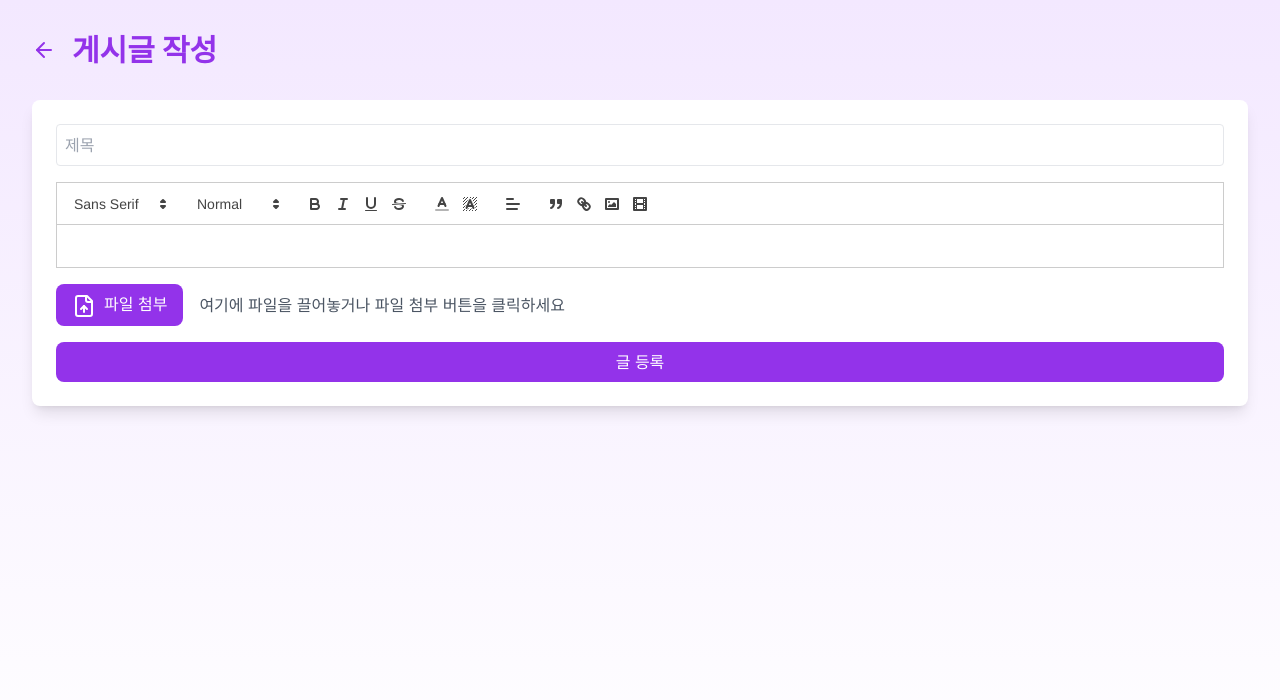
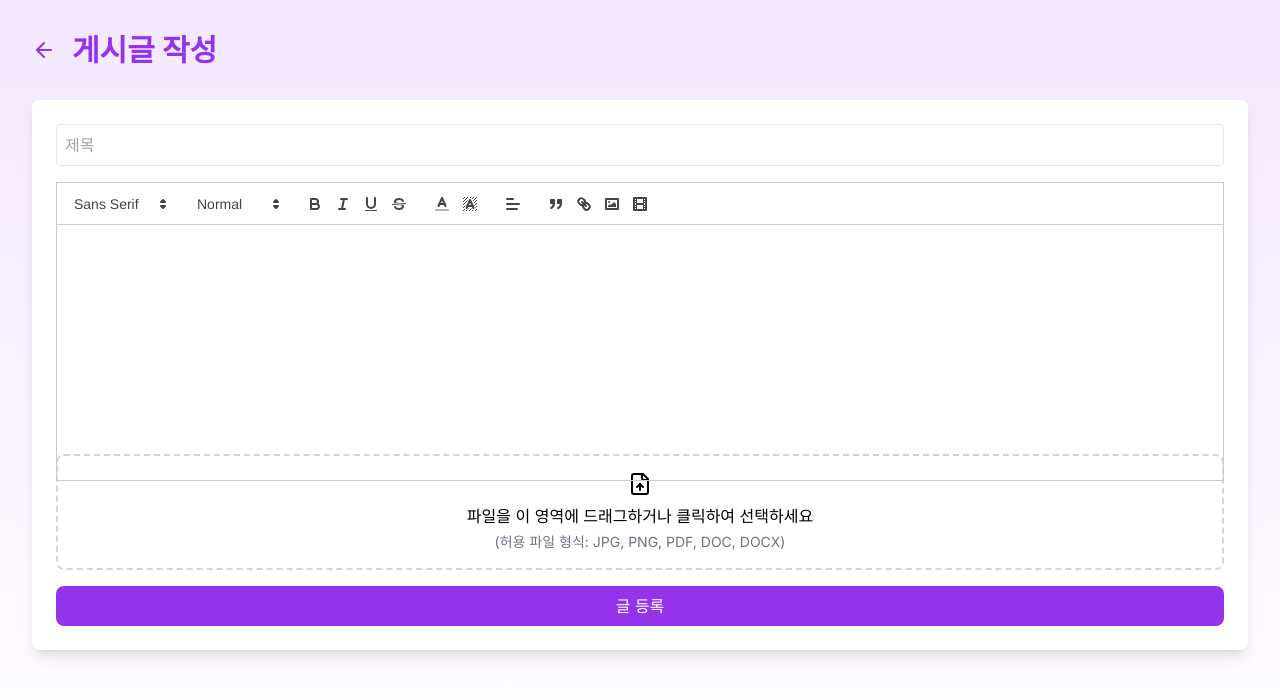
Before and after one commit to EXPOIR0405/illegal-webtoon-response-center, a Next.js app: page /writing in a window 1280 px wide. Shown: the top 700 px of the page. Built offline with nearby package versions, Linux system fonts and the light colour scheme.

Commit message:
글 작성 수정

```diff
--- a/package.json
+++ b/package.json
@@ -24,6 +24,7 @@
     "quill": "^2.0.2",
     "react": "^18.3.1",
     "react-dom": "^18.3.1",
+    "react-dropzone": "^14.2.3",
     "react-quill": "^2.0.0",
     "recharts": "^2.12.7"
   },
--- a/src/app/writing/page.js
+++ b/src/app/writing/page.js
@@ -1,9 +1,10 @@
 'use client'
 
-import { useState } from 'react'
-import { ArrowLeft, FileUp } from 'lucide-react'
+import { useState, useCallback } from 'react'
+import { ArrowLeft, FileUp, X } from 'lucide-react'
 import dynamic from 'next/dynamic'
 import { useRouter } from 'next/navigation'
+import { useDropzone } from 'react-dropzone'
 
 const ReactQuill = dynamic(() => import('react-quill'), { ssr: false })
 import 'react-quill/dist/quill.snow.css'
@@ -26,9 +27,20 @@ export default function WritingPage() {
     ],
   }
 
-  const handleFileChange = (e) => {
-    setFile(e.target.files[0])
-  }
+  const onDrop = useCallback((acceptedFiles) => {
+    setFile(acceptedFiles[0])
+  }, [])
+
+  const { getRootProps, getInputProps, isDragActive } = useDropzone({
+    onDrop,
+    accept: {
+      'image/*': ['.jpeg', '.jpg', '.png'],
+      'application/pdf': ['.pdf'],
+      'application/msword': ['.doc'],
+      'application/vnd.openxmlformats-officedocument.wordprocessingml.document': ['.docx']
+    },
+    multiple: false
+  })
 
   const handleSubmit = async (e) => {
     e.preventDefault()
@@ -54,15 +66,21 @@ export default function WritingPage() {
         setShowPopup(true)
       } else {
         console.error('글 등록 실패:', result.message)
+        alert('글 등록 실패: ' + result.message)
       }
     } catch (error) {
       console.error('등록 중 오류 발생:', error)
+      alert('등록 중 오류 발생: ' + error.message)
     }
   }
 
   const handleConfirm = () => {
     setShowPopup(false)
     router.push('/community')
+  }
+
+  const removeFile = () => {
+    setFile(null)
   }
 
   return (
@@ -87,17 +105,38 @@ export default function WritingPage() {
             value={content}
             onChange={setContent}
             modules={modules}
-            className="mb-4"
+            className="mb-4 h-64"
           />
-          <div className="flex items-center mb-4">
-            <label htmlFor="file-upload" className="cursor-pointer bg-purple-600 text-white py-2 px-4 rounded-lg hover:bg-purple-700 transition duration-300">
-              <FileUp className="inline-block mr-2" />
-              파일 첨부
-            </label>
-            <input id="file-upload" type="file" className="hidden" onChange={handleFileChange} />
-            <span className="ml-4 text-gray-600">
-              {file ? file.name : "여기에 파일을 끌어놓거나 파일 첨부 버튼을 클릭하세요"}
-            </span>
+          <div className="mb-4">
+            <div
+              {...getRootProps()}
+              className={`border-2 border-dashed rounded-lg p-4 text-center cursor-pointer transition duration-300 ${
+                isDragActive ? 'border-purple-500 bg-purple-50' : 'border-gray-300 hover:border-purple-500'
+              }`}
+            >
+              <input {...getInputProps()} />
+              <FileUp className="mx-auto mb-2" />
+              {isDragActive ? (
+                <p>파일을 여기에 놓으세요...</p>
+              ) : (
+                <p>파일을 이 영역에 드래그하거나 클릭하여 선택하세요</p>
+              )}
+              <p className="text-sm text-gray-500 mt-1">
+                (허용 파일 형식: JPG, PNG, PDF, DOC, DOCX)
+              </p>
+            </div>
+            {file && (
+              <div className="mt-2 p-2 bg-purple-100 rounded flex items-center justify-between">
+                <span className="text-sm text-purple-700">{file.name}</span>
+                <button
+                  type="button"
+                  onClick={removeFile}
+                  className="text-red-500 hover:text-red-700"
+                >
+                  <X size={16} />
+                </button>
+              </div>
+            )}
           </div>
           <button
             type="submit"
```
Also changed, not shown: 1 other file (tests, documents, lock files or other folders).
